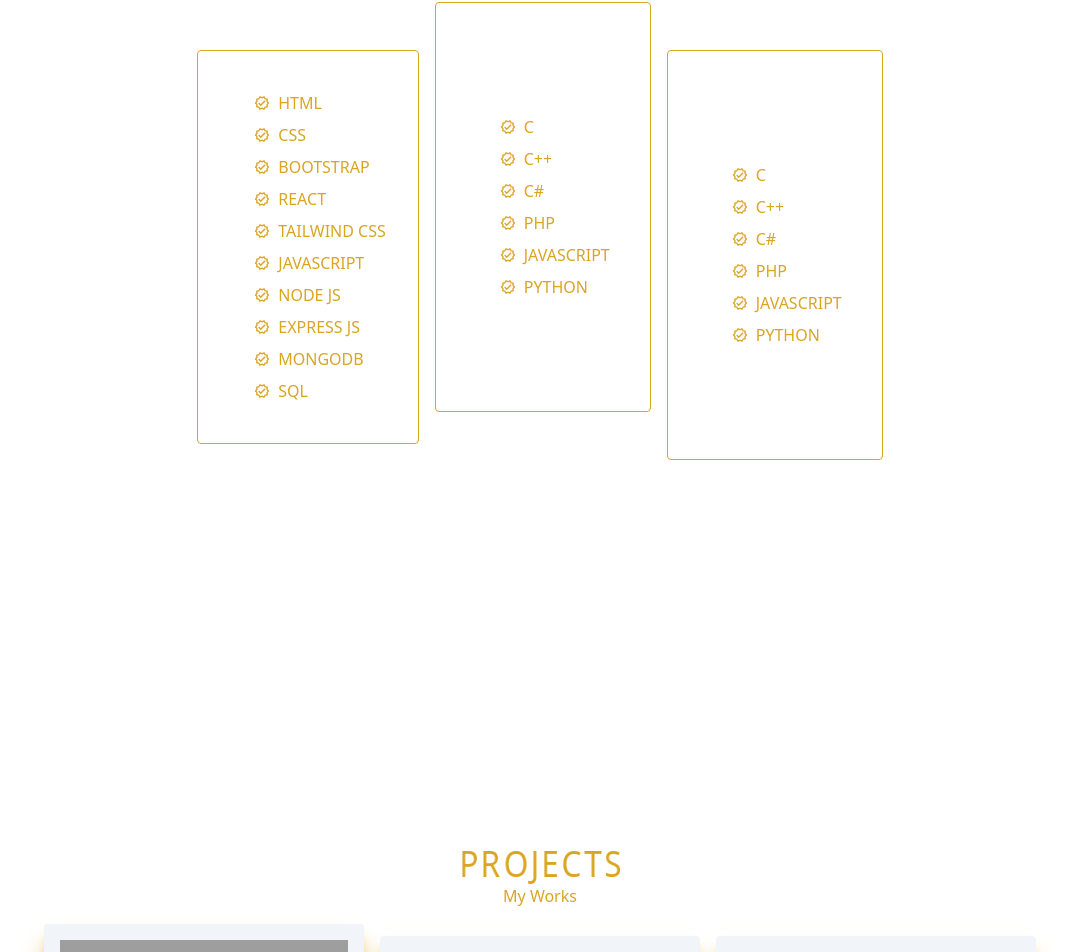
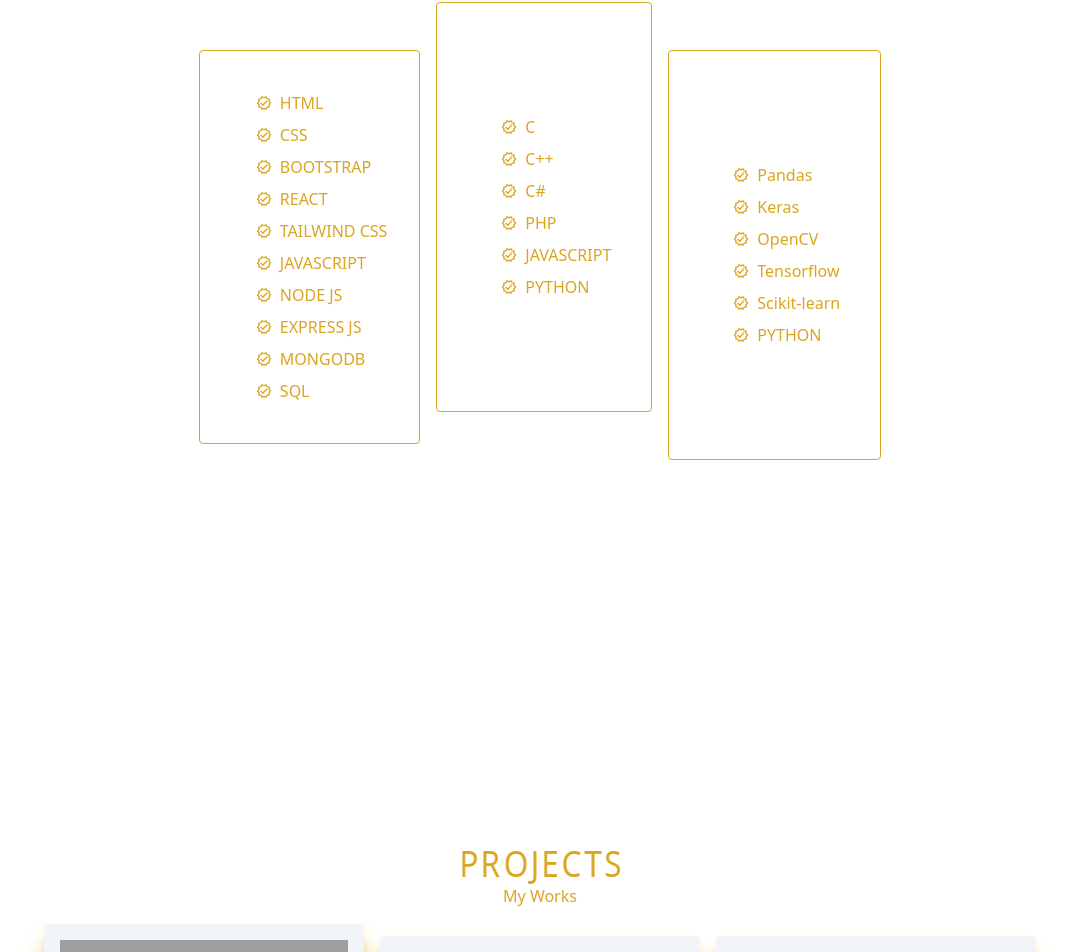
Before and after one commit to ezecon/Portfolio-beta, a React (Vite) app: page / in a window 1280 px wide. Shown: the part 1762-2714 px from the top of the page, without its empty margins (52-1124 px from the left). Built offline with nearby package versions, Linux system fonts and the light colour scheme; grey boxes are pictures that could not be loaded; a web font is replaced by a local one.

Commit message:
first commit

```diff
--- a/src/Components/Skill/Machine.jsx
+++ b/src/Components/Skill/Machine.jsx
@@ -23,7 +23,7 @@ export default function Machine() {
                 className="border border-[goldenrod] rounded py-28 px-10 bg-none"
               >
                 <ul className="list-none text-left pl-6 space-y-2">
-                  {["C", "C++", "C#", "PHP", "JAVASCRIPT", "PYTHON"].map(lang => (
+                  {["Pandas", "Keras", "OpenCV", "Tensorflow", "Scikit-learn", "PYTHON"].map(lang => (
                     <li key={lang} className="flex items-center text-sm md:text-base">
                       <MdOutlineVerified className="text-goldenrod mr-2" /> {lang}
                     </li>
```
